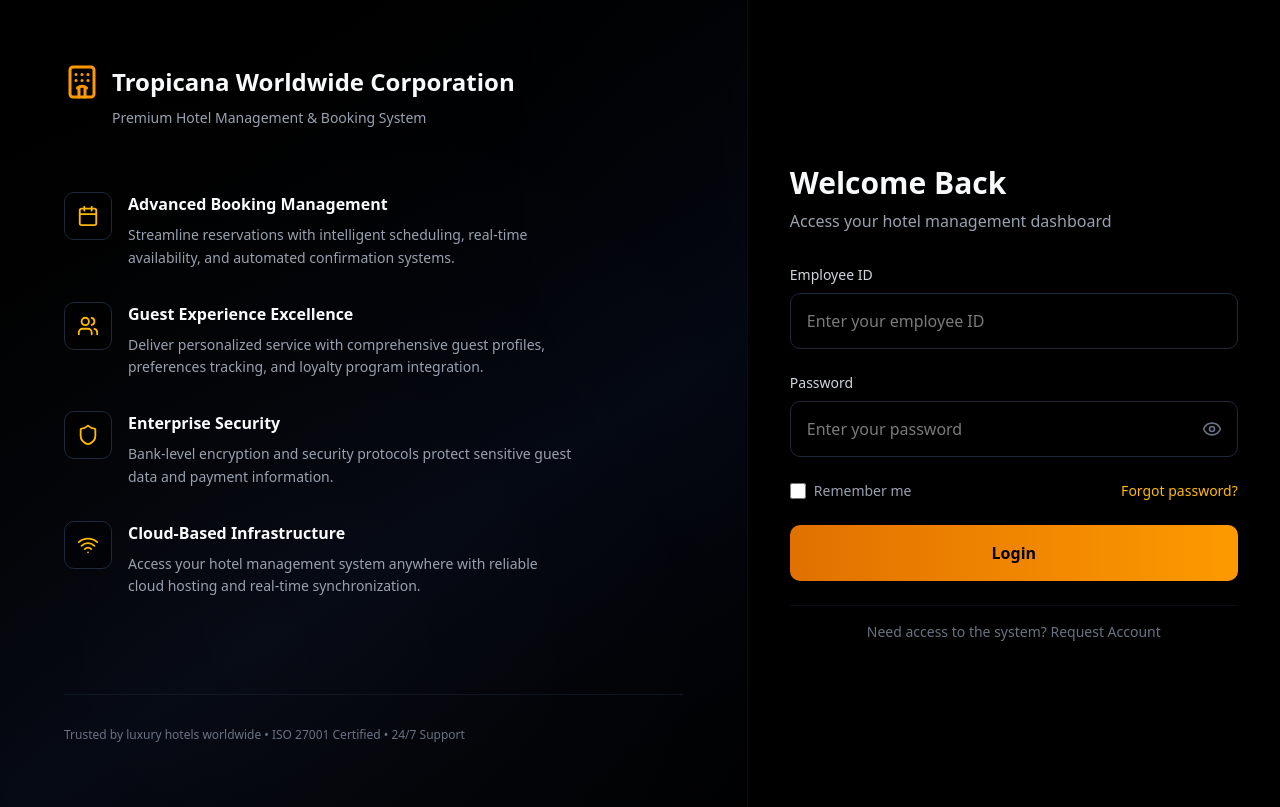
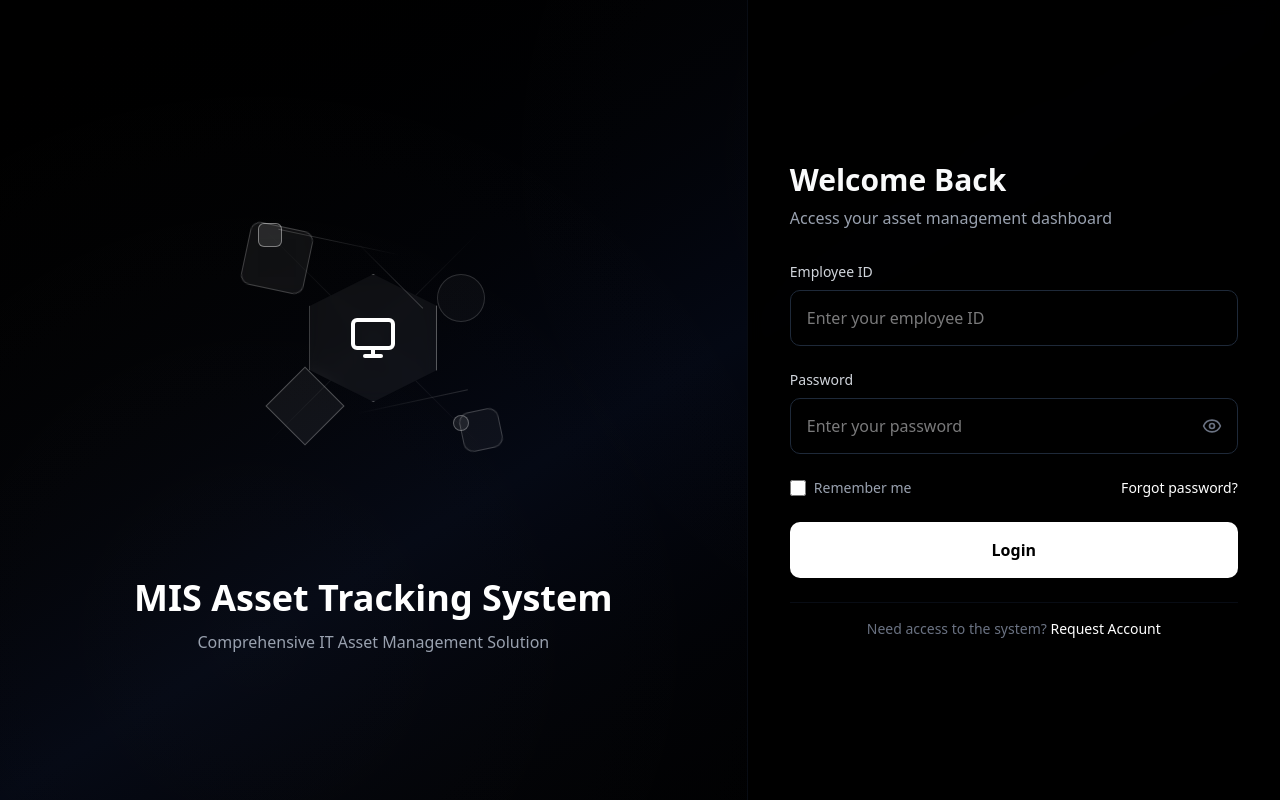
Before and after one commit to patwikx/mis-asset-tracking, a Next.js app: page /auth/sign-in in a window 1280 px wide. Built offline with nearby package versions, Linux system fonts and the light colour scheme.

Commit message:
changed the login-form design

```diff
--- a/components/auth/login-form.tsx
+++ b/components/auth/login-form.tsx
@@ -6,7 +6,7 @@ import { useState } from "react"
 import { useSearchParams } from "next/navigation"
 import { zodResolver } from "@hookform/resolvers/zod"
 import Link from "next/link"
-import { Eye, EyeOff, Hotel, Users, Calendar, Shield, Wifi } from "lucide-react"
+import { Eye, EyeOff, Monitor } from "lucide-react"
 
 // Keep your original imports and schema
 import { LoginSchema } from "@/lib/validations/login-schema"
@@ -30,23 +30,6 @@ const FormSuccess = ({ message }: { message?: string }) => {
     </div>
   )
 }
-
-// Feature item component for the left panel
-const FeatureItem = ({ icon: Icon, title, description }: {
-  icon: React.ComponentType<{ className?: string }>,
-  title: string,
-  description: string
-}) => (
-  <div className="flex gap-4 mb-8">
-    <div className="bg-black/40 border border-gray-800 rounded-lg p-3 flex items-center justify-center min-w-[48px] h-12 backdrop-blur-sm">
-      <Icon className="text-amber-400 w-6 h-6" />
-    </div>
-    <div>
-      <h3 className="text-gray-50 font-semibold mb-2">{title}</h3>
-      <p className="text-gray-400 text-sm leading-relaxed">{description}</p>
-    </div>
-  </div>
-)
 
 export const LoginForm = () => {
   const searchParams = useSearchParams()
@@ -101,49 +84,59 @@ export const LoginForm = () => {
       <div className="absolute inset-0 bg-[radial-gradient(circle_at_20%_80%,rgba(255,255,255,0.02),transparent_50%)]"></div>
       <div className="absolute inset-0 bg-[radial-gradient(circle_at_80%_20%,rgba(255,255,255,0.01),transparent_50%)]"></div>
 
-      {/* Left Panel - Hotel Features */}
-      <div className="hidden lg:flex lg:w-7/12 bg-transparent p-8 xl:p-16 flex-col justify-center relative z-10">
-        {/* Logo and Brand */}
-        <div className="mb-16">
-          <div className="flex items-center gap-3 mb-2">
-            <Hotel className="text-amber-500 w-9 h-9" />
-            <h1 className="text-gray-50 text-2xl font-bold">Tropicana Worldwide Corporation</h1>
+      {/* Left Panel - Centered Abstract Design */}
+      <div className="hidden lg:flex lg:w-7/12 bg-transparent p-8 xl:p-16 flex-col justify-center items-center relative z-10">
+        <div className="relative w-full max-w-lg flex flex-col items-center">
+          {/* Modern geometric abstract design */}
+          <div className="relative w-96 h-96 flex items-center justify-center mb-12">
+            {/* Floating geometric shapes */}
+            <div className="absolute top-20 left-16 w-16 h-16 border border-white/20 rounded-lg rotate-12 animate-pulse bg-white/5 backdrop-blur-sm"></div>
+            <div className="absolute top-32 right-20 w-12 h-12 border border-white/15 rounded-full animate-pulse bg-white/3" style={{ animationDelay: '1s' }}></div>
+            <div className="absolute bottom-24 left-24 w-14 h-14 border border-white/25 rotate-45 animate-pulse bg-white/5" style={{ animationDelay: '2s' }}></div>
+            <div className="absolute bottom-20 right-16 w-10 h-10 border border-white/20 rounded-lg -rotate-12 animate-pulse bg-white/4" style={{ animationDelay: '3s' }}></div>
+
+            {/* Diagonal lines */}
+            <div className="absolute w-80 h-px bg-gradient-to-r from-transparent via-white/10 to-transparent rotate-45 top-1/2 left-1/2 -translate-x-1/2 -translate-y-1/2"></div>
+            <div className="absolute w-80 h-px bg-gradient-to-r from-transparent via-white/10 to-transparent -rotate-45 top-1/2 left-1/2 -translate-x-1/2 -translate-y-1/2"></div>
+
+            {/* Central hexagon with monitor */}
+            <div className="relative">
+              <div className="w-32 h-32 border border-white/30 bg-white/5 backdrop-blur-sm flex items-center justify-center"
+                   style={{ clipPath: 'polygon(50% 0%, 100% 25%, 100% 75%, 50% 100%, 0% 75%, 0% 25%)' }}>
+                <Monitor className="w-12 h-12 text-white" />
+              </div>
+            </div>
+
+            {/* Orbiting elements */}
+            <div className="absolute w-6 h-6 border border-white/40 rounded-sm bg-white/10 animate-spin"
+                 style={{
+                   top: '20%',
+                   left: '20%',
+                   animationDuration: '8s',
+                   transformOrigin: '120px 120px'
+                 }}>
+            </div>
+            <div className="absolute w-4 h-4 border border-white/30 rounded-full bg-white/8 animate-spin"
+                 style={{
+                   top: '70%',
+                   right: '25%',
+                   animationDuration: '12s',
+                   animationDirection: 'reverse',
+                   transformOrigin: '-80px -80px'
+                 }}>
+            </div>
+
+            {/* Network connection lines */}
+            <div className="absolute top-1/4 left-1/4 w-32 h-px bg-gradient-to-r from-white/20 to-transparent rotate-12"></div>
+            <div className="absolute bottom-1/3 right-1/4 w-28 h-px bg-gradient-to-l from-white/15 to-transparent -rotate-12"></div>
+            <div className="absolute top-1/3 right-1/3 w-24 h-px bg-gradient-to-r from-transparent to-white/20 rotate-45"></div>
           </div>
-          <p className="text-gray-400 text-sm ml-12">Premium Hotel Management & Booking System</p>
-        </div>
 
-        {/* Features List */}
-        <div className="max-w-lg">
-          <FeatureItem
-            icon={Calendar}
-            title="Advanced Booking Management"
-            description="Streamline reservations with intelligent scheduling, real-time availability, and automated confirmation systems."
-          />
-
-          <FeatureItem
-            icon={Users}
-            title="Guest Experience Excellence"
-            description="Deliver personalized service with comprehensive guest profiles, preferences tracking, and loyalty program integration."
-          />
-
-          <FeatureItem
-            icon={Shield}
-            title="Enterprise Security"
-            description="Bank-level encryption and security protocols protect sensitive guest data and payment information."
-          />
-
-          <FeatureItem
-            icon={Wifi}
-            title="Cloud-Based Infrastructure"
-            description="Access your hotel management system anywhere with reliable cloud hosting and real-time synchronization."
-          />
-        </div>
-
-        {/* Bottom accent */}
-        <div className="mt-16 pt-8 border-t border-gray-800/50">
-          <p className="text-gray-500 text-xs">
-            Trusted by luxury hotels worldwide • ISO 27001 Certified • 24/7 Support
-          </p>
+          {/* Centered branding */}
+          <div className="text-center">
+            <h1 className="text-white text-4xl font-bold mb-3">MIS Asset Tracking System</h1>
+            <p className="text-gray-400 text-base">Comprehensive IT Asset Management Solution</p>
+          </div>
         </div>
       </div>
 
@@ -152,10 +145,10 @@ export const LoginForm = () => {
         <div className="w-full max-w-md">
           {/* Mobile Logo */}
           <div className="lg:hidden flex items-center gap-3 mb-8 justify-center">
-            <Hotel className="text-amber-500 w-8 h-8" />
+            <Monitor className="text-white w-8 h-8" />
             <div className="text-center">
-              <h1 className="text-gray-50 text-xl font-bold">Tropicana Worldwide</h1>
-              <p className="text-gray-500 text-xs">Hotel System</p>
+              <h1 className="text-gray-50 text-xl font-bold">MIS Asset Tracking</h1>
+              <p className="text-gray-500 text-xs">Asset Management System</p>
             </div>
           </div>
 
@@ -165,7 +158,7 @@ export const LoginForm = () => {
               {showTwoFactor ? "Two-Factor Authentication" : "Welcome Back"}
             </h2>
             {!showTwoFactor && (
-              <p className="text-gray-400">Access your hotel management dashboard</p>
+              <p className="text-gray-400">Access your asset management dashboard</p>
             )}
           </div>
 
@@ -186,7 +179,7 @@ export const LoginForm = () => {
                       type="text"
                       placeholder="123456"
                       disabled={isLoading}
-                      className="w-full h-14 bg-black border border-gray-800 rounded-lg px-4 text-gray-100 text-xl tracking-wider text-center focus:border-amber-500 focus:outline-none transition-all duration-200 focus:ring-1 focus:ring-amber-500/20"
+                      className="w-full h-14 bg-black border border-gray-800 rounded-lg px-4 text-gray-100 text-xl tracking-wider text-center focus:border-white focus:outline-none transition-all duration-200 focus:ring-1 focus:ring-white/20"
                     />
                   )}
                 />
@@ -210,7 +203,7 @@ export const LoginForm = () => {
                         type="text"
                         placeholder="Enter your employee ID"
                         disabled={isLoading}
-                        className="w-full h-14 bg-black border border-gray-800 rounded-lg px-4 text-gray-100 focus:border-amber-500 focus:outline-none transition-all duration-200 focus:ring-1 focus:ring-amber-500/20"
+                        className="w-full h-14 bg-black border border-gray-800 rounded-lg px-4 text-gray-100 focus:border-white focus:outline-none transition-all duration-200 focus:ring-1 focus:ring-white/20"
                       />
                     )}
                   />
@@ -236,14 +229,14 @@ export const LoginForm = () => {
                           type={showPassword ? "text" : "password"}
                           placeholder="Enter your password"
                           disabled={isLoading}
-                          className="w-full h-14 bg-black border border-gray-800 rounded-lg px-4 pr-12 text-gray-100 focus:border-amber-500 focus:outline-none transition-all duration-200 focus:ring-1 focus:ring-amber-500/20"
+                          className="w-full h-14 bg-black border border-gray-800 rounded-lg px-4 pr-12 text-gray-100 focus:border-white focus:outline-none transition-all duration-200 focus:ring-1 focus:ring-white/20"
                         />
                       )}
                     />
                     <button
                       type="button"
                       onClick={togglePasswordVisibility}
-                      className="absolute right-4 top-1/2 transform -translate-y-1/2 text-gray-500 hover:text-amber-400 transition-colors"
+                      className="absolute right-4 top-1/2 transform -translate-y-1/2 text-gray-500 hover:text-white transition-colors"
                       aria-label={showPassword ? "Hide password" : "Show password"}
                     >
                       {showPassword ? <EyeOff className="w-5 h-5" /> : <Eye className="w-5 h-5" />}
@@ -260,7 +253,7 @@ export const LoginForm = () => {
                     <input
                       type="checkbox"
                       id="remember"
-                      className="w-4 h-4 text-amber-600 bg-black border-gray-700 rounded focus:ring-amber-500 focus:ring-2"
+                      className="w-4 h-4 text-white bg-black border-gray-700 rounded focus:ring-white focus:ring-2"
                     />
                     <label htmlFor="remember" className="ml-2 text-gray-400 text-sm">
                       Remember me
@@ -268,7 +261,7 @@ export const LoginForm = () => {
                   </div>
                   <Link
                     href="/auth/forgot-password"
-                    className="text-amber-400 hover:text-amber-300 text-sm font-medium transition-colors"
+                    className="text-white hover:text-gray-300 text-sm font-medium transition-colors"
                   >
                     Forgot password?
                   </Link>
@@ -284,7 +277,7 @@ export const LoginForm = () => {
             <button
               type="submit"
               disabled={isLoading}
-              className="w-full h-14 bg-gradient-to-r from-amber-600 to-amber-500 hover:from-amber-500 hover:to-amber-400 disabled:from-gray-800 disabled:to-gray-800 disabled:text-gray-500 text-black font-semibold rounded-lg transition-all duration-200 flex items-center justify-center gap-2 shadow-lg hover:shadow-amber-500/20"
+              className="w-full h-14 bg-white hover:bg-gray-200 disabled:bg-gray-800 disabled:text-gray-500 text-black font-semibold rounded-lg transition-all duration-200 flex items-center justify-center gap-2 shadow-lg hover:shadow-white/20"
             >
               {isLoading ? (
                 <>
@@ -303,7 +296,7 @@ export const LoginForm = () => {
                   Need access to the system?{' '}
                   <Link
                     href="/auth/register"
-                    className="text-white-400 hover:text-blue-500 font-medium transition-colors"
+                    className="text-white hover:text-gray-300 font-medium transition-colors"
                   >
                     Request Account
                   </Link>
```
